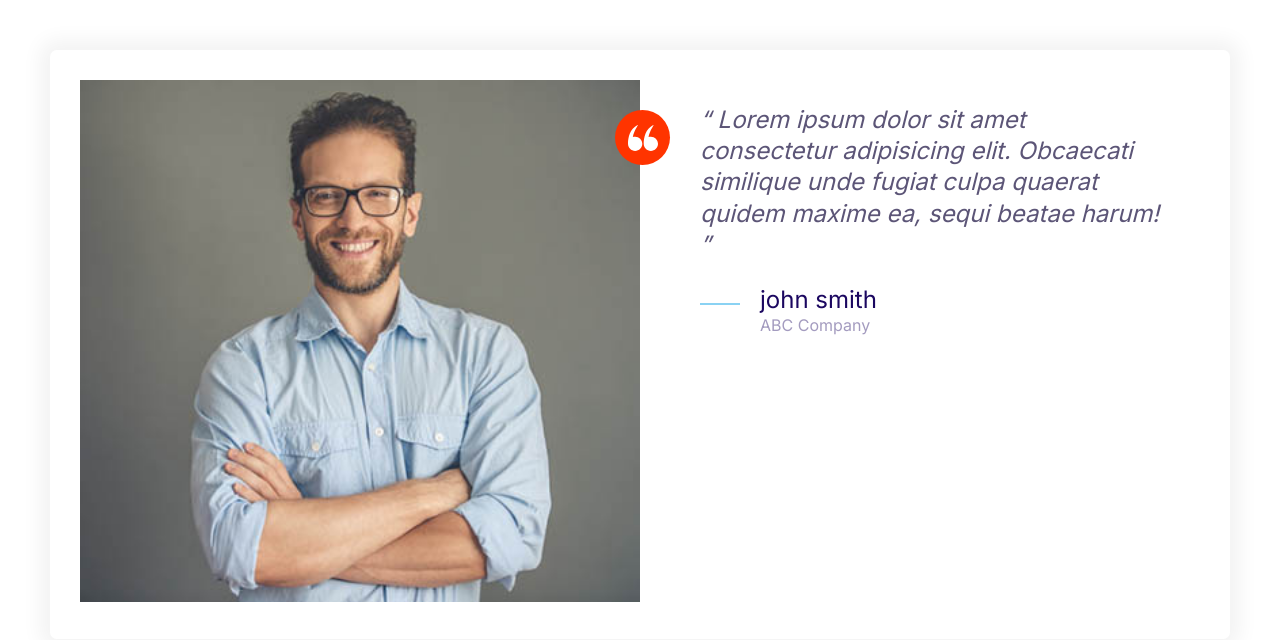
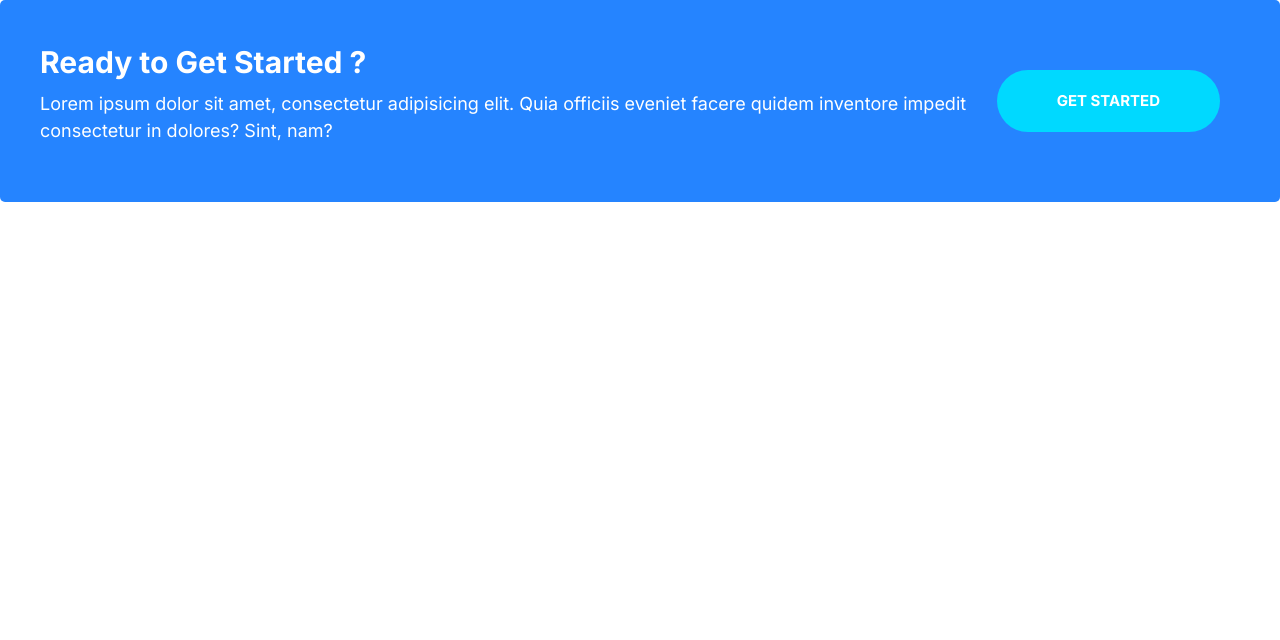
Before and after one commit to khg97/khg97, a plain HTML site: page index.html in a window 1280 px wide. Drawn offline with Linux system fonts and the light colour scheme.

Commit message:
callouts.

```diff
--- a/css/styles.css
+++ b/css/styles.css
@@ -213,6 +213,10 @@ a {
 .btn--outline:hover {
   background: var(--color-headings);
   color: #fff;
+}
+.btn--stretched {
+  padding-left: 6rem;
+  padding-right: 6rem;
 }
 @media screen and (min-width: 1024px) {
   .btn {
@@ -445,3 +449,39 @@ a {
     margin-left: 6rem;
   }
 }
+/* Callouts */
+.callout {
+  padding: 4rem;
+  border-radius: 5px;
+}
+
+.callout--primary {
+  background: var(--color-primary);
+  color: #fff;
+}
+
+.callout__heading {
+  color: #fff;
+  margin-top: 0;
+  font-size: 3rem;
+}
+.callout .btn {
+  justify-self: center;
+  align-self: center;
+}
+.callout__content {
+  text-align: center;
+}
+
+@media screen and (min-width: 768px) {
+  .callout .grid--1x2 {
+    grid-template-columns: 1fr auto;
+  }
+  .callout__content {
+    text-align: left;
+  }
+  .callout .btn {
+    justify-self: start;
+    margin: 0 2rem;
+  }
+}
--- a/index.html
+++ b/index.html
@@ -14,39 +14,18 @@
     <link rel="stylesheet" href="css/normalize (1).css" />
     <link rel="stylesheet" href="css/styles.css" />
   </head>
-  <body style="padding: 5rem">
-    <div class="testimonial-head">
-      <div class="card testimonial">
-        <div class="grid grid--1x2">
-          <div class="testimonial__image">
-            <img src="images/testimonial.jpg" alt="A happy, smiling customer" />
-            <span class="icon-container icon-container--accent">
-              <svg class="icon icon--white icon--small">
-                <use xlink:href="images/sprite.svg#quotes"></use>
-              </svg>
-            </span>
-          </div>
-          <blockquote class="quote">
-            <p class="quote__text">
-              Lorem ipsum dolor sit amet consectetur adipisicing elit. Obcaecati
-              similique unde fugiat culpa quaerat quidem maxime ea, sequi beatae
-              harum!
-            </p>
-            <footer>
-              <div class="media">
-                <div class="media__image">
-                  <svg class="icon icon--primary quote__line">
-                    <use xlink:href="images/sprite.svg#line"></use>
-                  </svg>
-                </div>
-                <div class="media__body">
-                  <h3 class="media__title quote__author">john smith</h3>
-                  <p class="quote__organization">ABC Company</p>
-                </div>
-              </div>
-            </footer>
-          </blockquote>
+  <body>
+    <div class="callout callout--primary">
+      <div class="grid grid--1x2">
+        <div class="callout__content">
+          <h2 class="callout__heading">Ready to Get Started ?</h2>
+          <p>
+            Lorem ipsum dolor sit amet, consectetur adipisicing elit. Quia
+            officiis eveniet facere quidem inventore impedit consectetur in
+            dolores? Sint, nam?
+          </p>
         </div>
+        <a href="#" class="btn btn--secondary btn--stretched"> Get Started </a>
       </div>
     </div>
   </body>
```
Also changed, not shown: components/callouts.html (added, +13 -0 lines).
